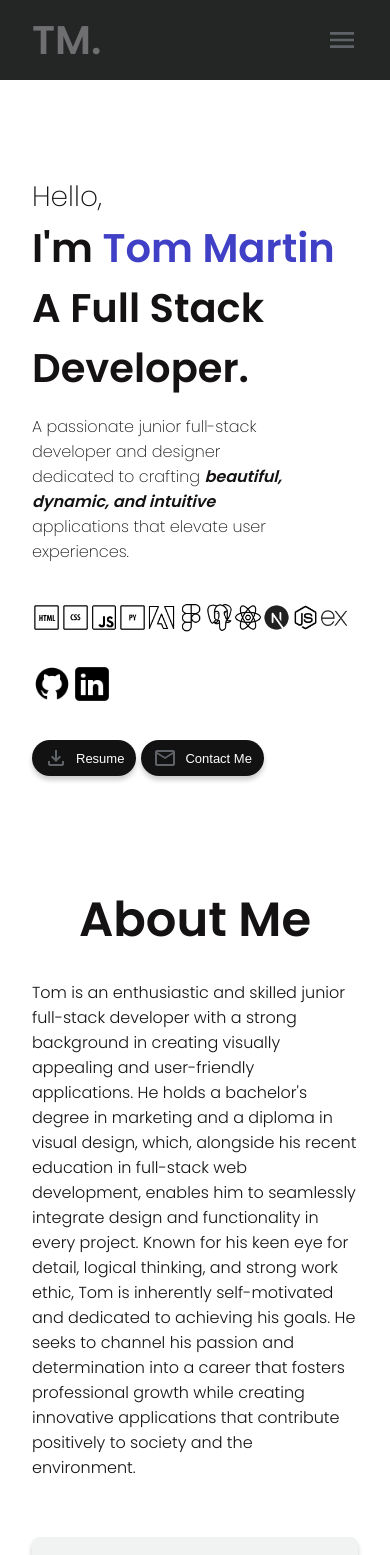
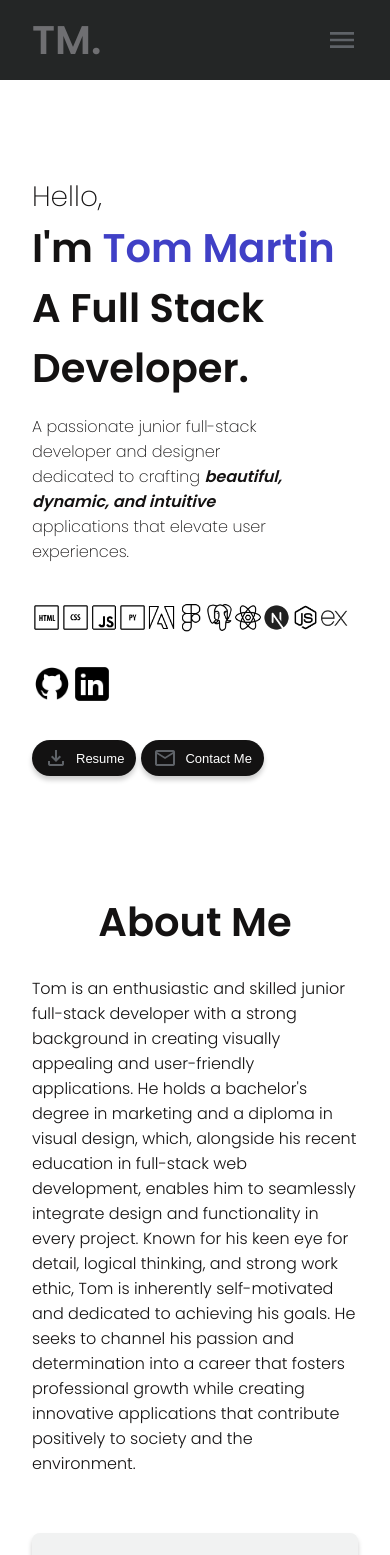
Before and after one commit to TommyMart/react-portfolio, a React (Create React App) app: page / in a window 390 px wide. Shown: the top 1555 px of the page. Built offline with nearby package versions, Linux system fonts and the light colour scheme.

Commit message:
530px media query complete, needs one more for smaller screens

```diff
--- a/src/components/Contact/contact.css
+++ b/src/components/Contact/contact.css
@@ -8,13 +8,13 @@
   flex-direction: column;
   align-items: center;
   justify-content: center;
-  padding-bottom: 70px;
+  padding-bottom: 50px;
 }
 
 .contactPageTitle {
   font-size: 3rem;
   margin-bottom: 4rem;
-  margin-top: 3rem;
+  margin-top: 2rem;
 }
 
 .contactDesc {
@@ -100,7 +100,7 @@
 
 @media screen and (max-width: 720px) {
   .contactPageTitle {
-    font-size: 2rem;
+    font-size: 2.5rem;
     margin-bottom: 3rem;
     margin-top: 3rem;
   }
@@ -117,4 +117,7 @@
   .acknowledge {
     margin-top: 2rem;
   }
+  .contactPageTitle {
+    margin-top: 0;
+  }
 }
--- a/src/components/Skills/skills.css
+++ b/src/components/Skills/skills.css
@@ -13,7 +13,7 @@
 .skillTitle {
   font-size: 2rem;
   font-weight: 600;
-  padding-top: 3rem;
+  padding-top: 2rem;
   margin-bottom: 1.5rem;
   /* margin-left: 3rem; */
 }
@@ -66,7 +66,8 @@
   .skillBars {
     margin: 0 0rem;
   }
-  .skillTitle {
-    padding-top: 1.5rem;
+
+  .aboutMeTitle {
+    font-size: 2.5rem;
   }
 }
--- a/src/components/Skills/skills.js
+++ b/src/components/Skills/skills.js
@@ -7,7 +7,7 @@ import image from '../../assets/image.png'
 const Skills = () => {
   return (
     <section id='skills'>
-        <span className='skillTitle'><h1>About Me</h1></span>
+        <span className='skillTitle'><h1 className='aboutMeTitle'>About Me</h1></span>
         <p className='skillsDesc'>Tom is an enthusiastic and skilled junior full-stack developer with a strong background in creating visually appealing and user-friendly applications. He holds a bachelor's degree in marketing and a diploma in visual design, which, alongside his recent education in full-stack web development, enables him to seamlessly integrate design and functionality in every project. Known for his keen eye for detail, logical thinking, and strong work ethic, Tom is inherently self-motivated and dedicated to achieving his goals. He seeks to channel his passion and determination into a career that fosters professional growth while creating innovative applications that contribute positively to society and the environment.</p><br/>
 
         <div className="skillBars">
--- a/src/components/projects/projects.css
+++ b/src/components/projects/projects.css
@@ -24,15 +24,20 @@
 .projectsTitle {
   font-size: 3rem;
   font-weight: 600;
-  padding-top: 3rem;
+  padding-top: 2rem;
   margin-bottom: 1.5rem;
   /* margin-left: 3rem; */
+}
+
+.projectsTitle {
+  padding-top: 0s;
 }
 
 .projectTitle {
   text-align: center;
   font-size: x-large;
   margin: 0.5rem 0;
+  padding-top: 1rem;
 }
 
 .projectsDesc {
@@ -141,4 +146,7 @@
 
     margin: 2rem;
   }
+  .projectsTitle {
+    font-size: 2.5rem;
+  }
 }
```
